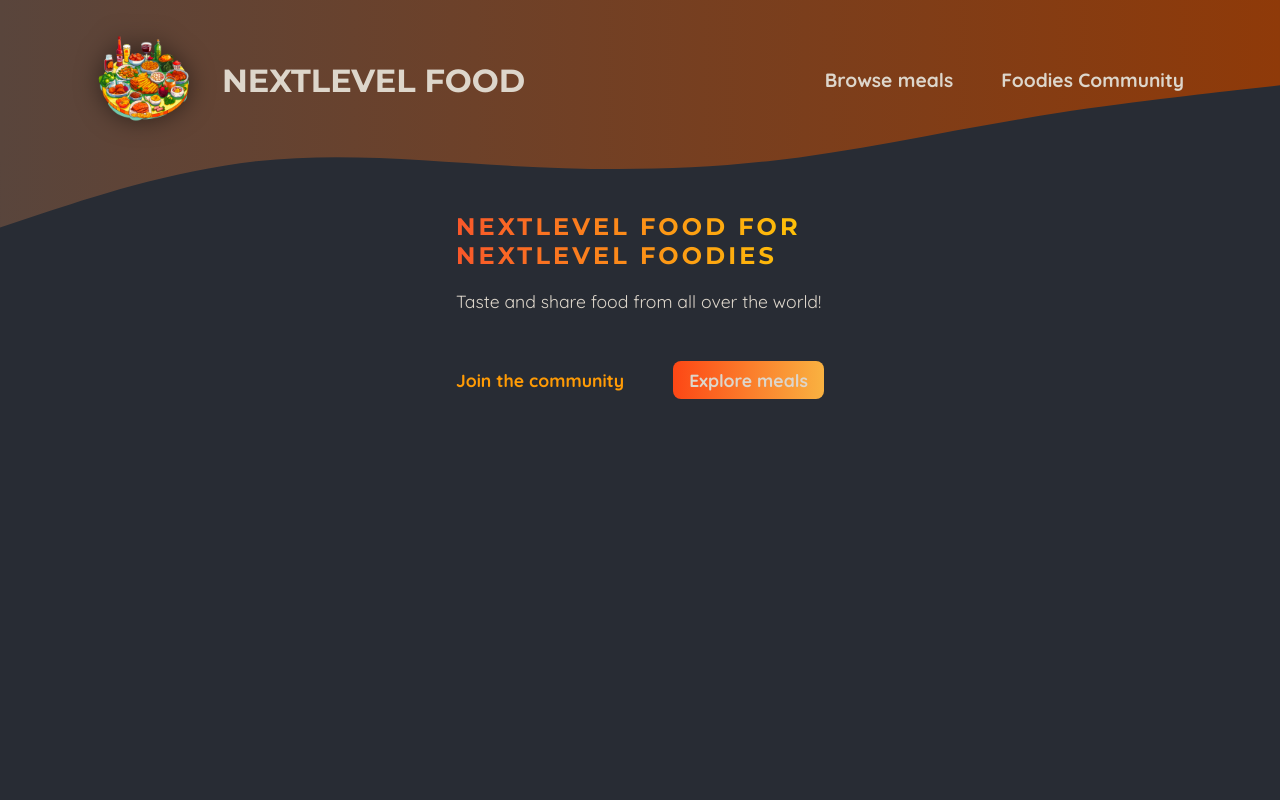
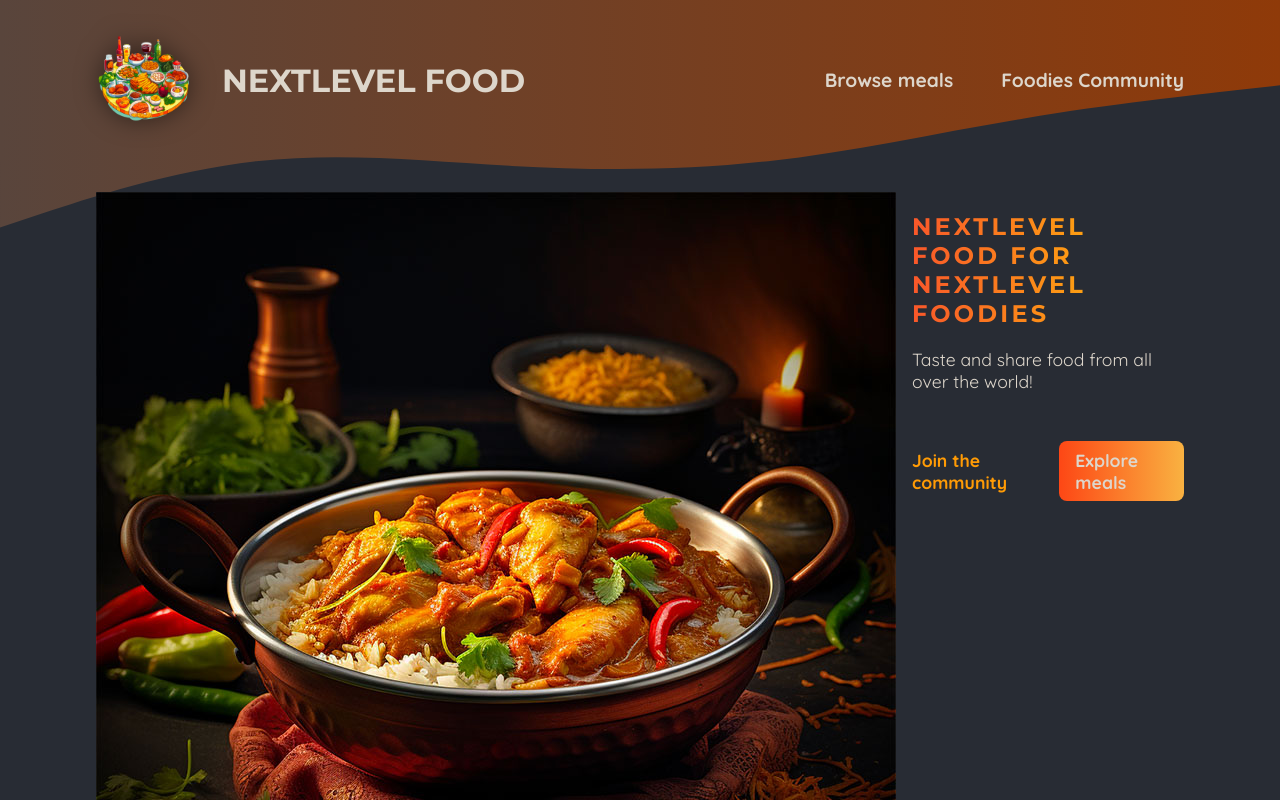
Before and after one commit to Danielle-Luz/foodies-nextjs-project, a Next.js app: page / in a window 1280 px wide. Shown: the top 800 px of the page. Built offline with nearby package versions, Linux system fonts and the light colour scheme.

Commit message:
fix: image length reference

```diff
--- a/app/page.js
+++ b/app/page.js
@@ -1,11 +1,13 @@
 import Image from "next/image";
 import Link from "next/link";
 import styles from  "./styles.module.css";
+import ImageSlider from "@/components/image-slider/Image-slider";
 
 export default function Home() {
   return (
     <main className="horizontal-spacing">
       <section className={styles.hero}>
+        <ImageSlider />
         <article className={styles["hero-content"]}>
           <div>
             <h2 className={styles["hero-title"]}>Nextlevel food for nextlevel foodies</h2>
--- a/components/image-slider/image-slider.js
+++ b/components/image-slider/image-slider.js
@@ -1,3 +1,4 @@
+'use client'
 import Image from "next/image";
 import { images } from "./data";
 import { useState } from "react";
@@ -8,7 +9,7 @@ export default function ImageSlider() {
   setInterval(() => {
     const nextIndex = visibleImage.index + 1;
 
-    if(nextIndex < lastImageIndex) {
+    if(nextIndex < images.length) {
       setVisibleImage({index: nextIndex, data: images[nextIndex]});
     } else {
       setVisibleImage({index: 0, data: images[0]});
```
